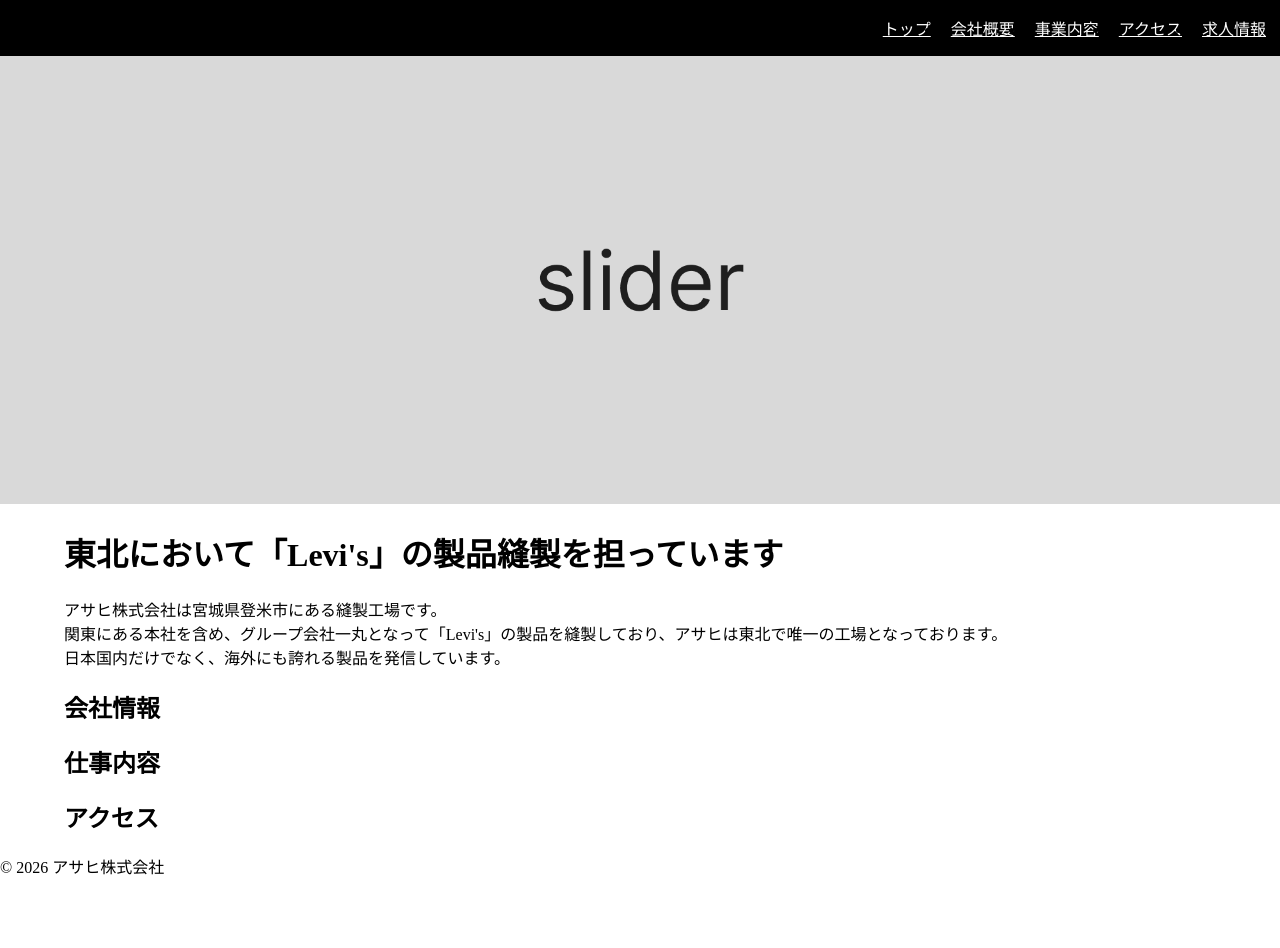
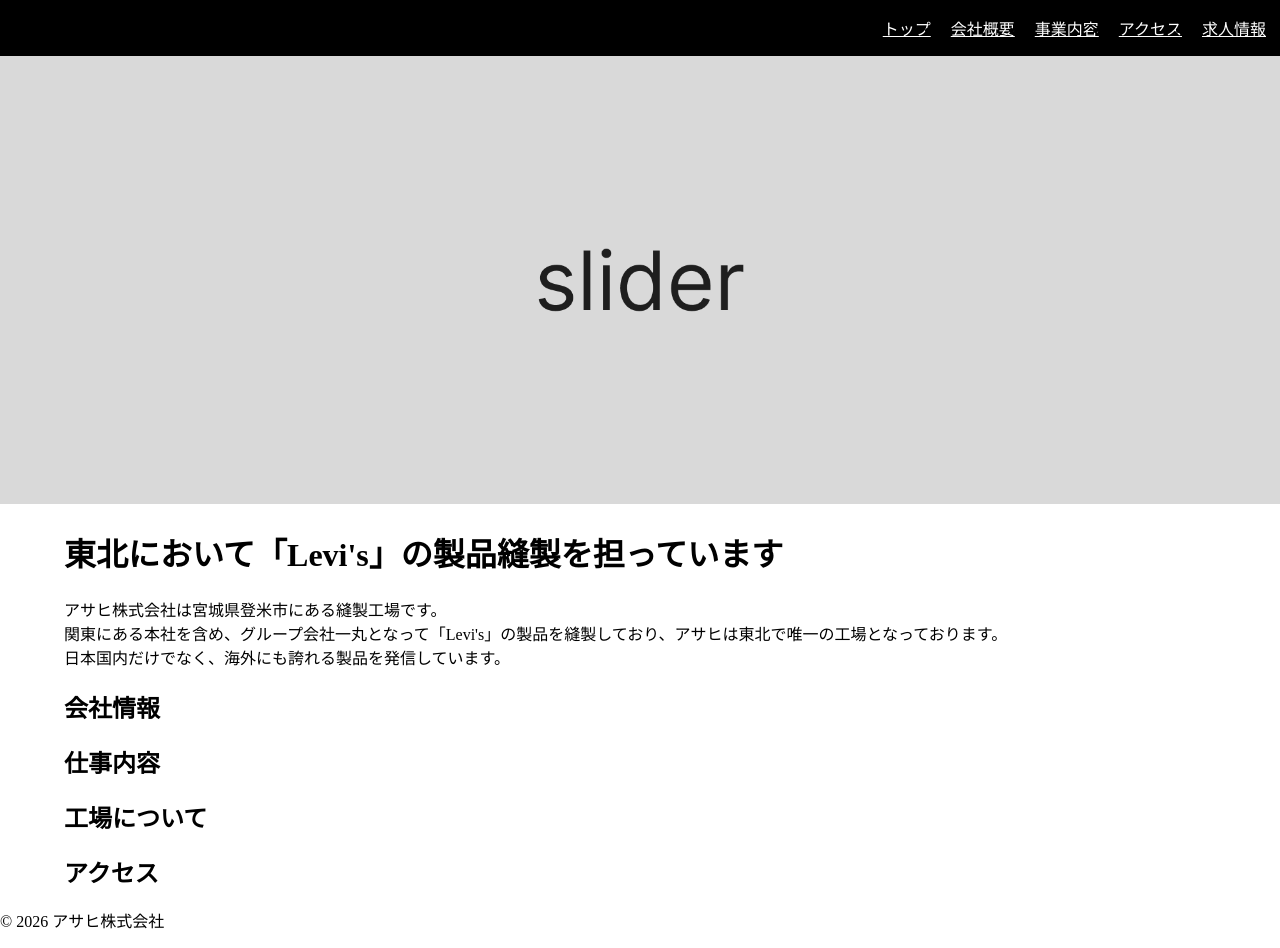
Before and after one commit to asahi-jinz/asahi, a Jekyll site: the page built from index.html, in a window 1280 px wide. Built offline with Jekyll 4.4.1, drawn with Linux system fonts in a browser that asks for light colours; some web fonts are replaced; before the commit the page ends 900 px from its top, so only the background shows below that.

Commit message:
Update index.html

```diff
--- a/index.html
+++ b/index.html
@@ -21,7 +21,7 @@ title: Home
 </div>
 
 <div class="section4">
-  <h2></h2>
+  <h2>工場について</h2>
 </div>
 
 <div class="section5">
```
